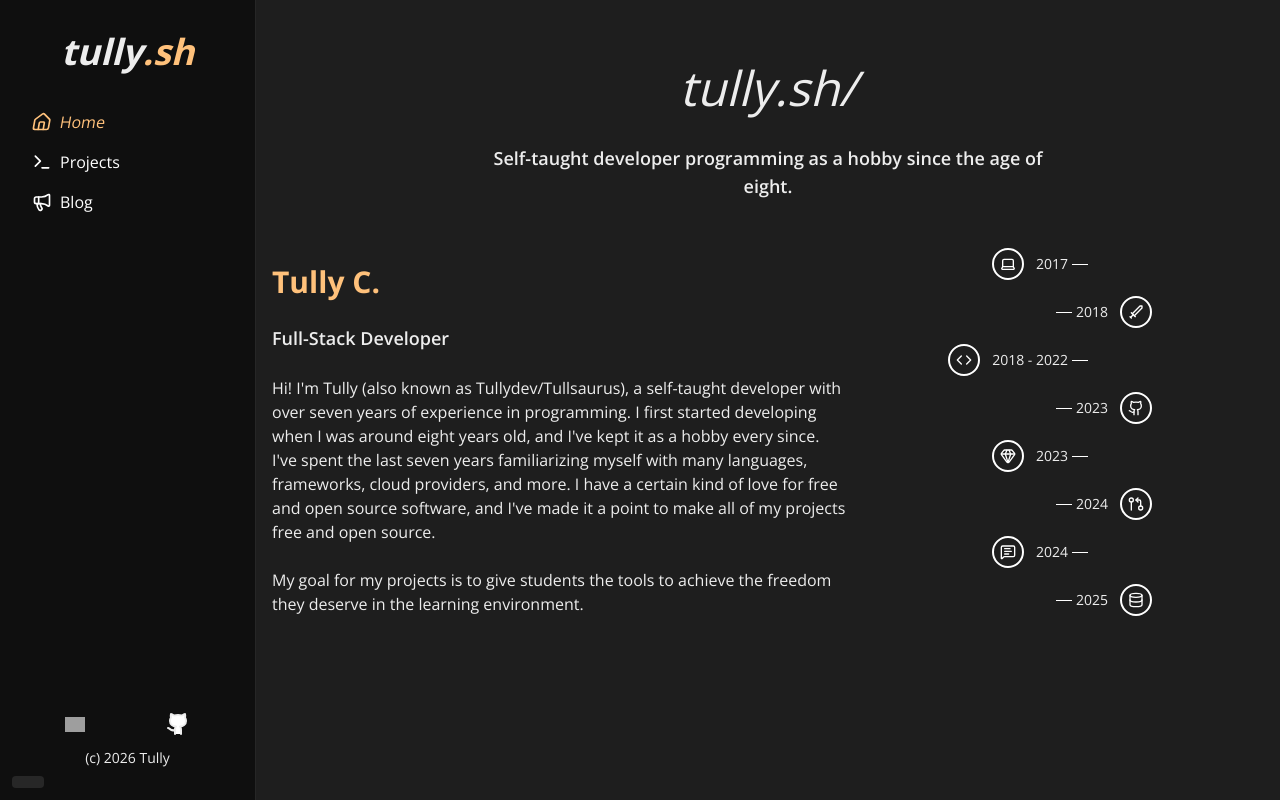
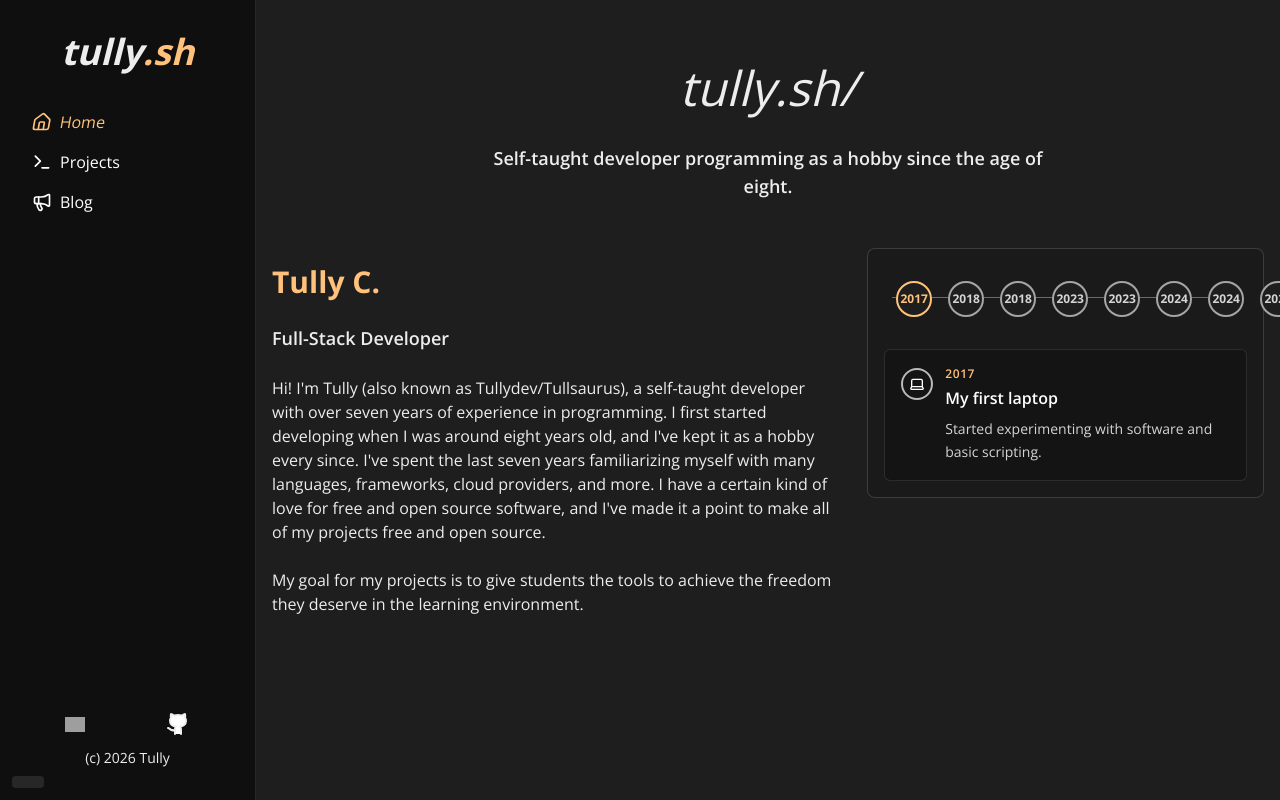
Before and after one commit to Tullysaurus/tully.sh, a Next.js app: page / in a window 1280 px wide. Built offline with nearby package versions, Linux system fonts and the light colour scheme; grey boxes are pictures that could not be loaded.

Commit message:
Fix timeline

```diff
--- a/src/app/(main)/(default)/(home)/page.tsx
+++ b/src/app/(main)/(default)/(home)/page.tsx
@@ -1,7 +1,66 @@
-import TimelineElement from "@/components/timeline-element";
+import Timeline from "@/components/timeline";
 import { Code, Database, Gem, Github, GitPullRequestArrow, Laptop, MessageSquareText, Sword } from "lucide-react";
 
 export default function Home() {
+  const timelineItems = [
+    {
+      id: "2017",
+      period: "2017",
+      title: "My first laptop",
+      details: "Started experimenting with software and basic scripting.",
+      icon: <Laptop className="h-4 w-4 text-white" />,
+    },
+    {
+      id: "2018-cn",
+      period: "2018",
+      title: "Joined Code Ninjas",
+      details: "Built confidence by shipping small projects consistently.",
+      icon: <Sword className="h-4 w-4 text-white" />,
+    },
+    {
+      id: "2018-2022",
+      period: "2018-2022",
+      title: "Explored many languages",
+      details: "Worked across multiple stacks and learned fundamentals deeply.",
+      icon: <Code className="h-4 w-4 text-white" />,
+    },
+    {
+      id: "2023-gh",
+      period: "2023",
+      title: "Joined GitHub",
+      details: "Started publishing code publicly and collaborating in the open.",
+      icon: <Github className="h-4 w-4 text-white" />,
+    },
+    {
+      id: "2023-next",
+      period: "2023",
+      title: "Built with Next.js",
+      details: "Moved into full-stack web apps and better deployment workflows.",
+      icon: <Gem className="h-4 w-4 text-white" />,
+    },
+    {
+      id: "2024-repo",
+      period: "2024",
+      title: "First repository launch",
+      details: "Started releasing polished, reusable project code.",
+      icon: <GitPullRequestArrow className="h-4 w-4 text-white" />,
+    },
+    {
+      id: "2024-scratch",
+      period: "2024",
+      title: "Scratch clone project",
+      details: "Shipped a larger product-style app with real user workflows.",
+      icon: <MessageSquareText className="h-4 w-4 text-white" />,
+    },
+    {
+      id: "2025-aws",
+      period: "2025",
+      title: "Learned AWS",
+      details: "Expanded into cloud infra and production deployment patterns.",
+      icon: <Database className="h-4 w-4 text-white" />,
+    },
+  ];
+
   return (
     <div className="mx-auto flex w-full max-w-6xl flex-col items-center gap-8 px-4 pb-10 pt-10 lg:pt-16">
       <h1 className="text-center text-4xl italic font-light sm:text-5xl">tully.sh/</h1>
@@ -24,15 +83,8 @@ export default function Home() {
             in the learning environment.
           </p>
         </div>
-        <div className="relative h-fit w-full min-h-[10vh] flex flex-col gap-4 lg:w-2/5 lg:after:absolute lg:after:left-1/2 lg:after:top-1 lg:after:z-[-1] lg:after:h-[39vh] lg:after:w-px lg:after:rounded-full lg:after:border-white lg:after:bg-white">
-            <TimelineElement side="l" text="2017" hover="My first laptop" icon={<Laptop className="w-4 h-4 text-white"/>}/>
-            <TimelineElement side="r" text="2018" hover="Joined Code ninjas" icon={<Sword className="w-4 h-4 text-white"/>}/>
-            <TimelineElement side="l" text="2018 - 2022" hover="Misc. languages" icon={<Code className="w-4 h-4 text-white"/>}/>
-            <TimelineElement side="r" text="2023" hover="Joined Github" icon={<Github className="w-4 h-4 text-white"/>}/>
-            <TimelineElement side="l" text="2023" hover="Next.JS" icon={<Gem className="w-4 h-4 text-white"/>}/>
-            <TimelineElement side="r" text="2024" hover="First repository" icon={<GitPullRequestArrow className="w-4 h-4 text-white"/>}/>
-            <TimelineElement side="l" text="2024" hover="Scratch Clone" icon={<MessageSquareText className="w-4 h-4 text-white"/>}/>
-            <TimelineElement side="r" text="2025" hover="Learned AWS" icon={<Database className="w-4 h-4 text-white"/>}/>
+        <div className="h-fit w-full lg:w-2/5">
+            <Timeline items={timelineItems} />
         </div>
       </div>
     </div>
--- a/src/components/timeline-element.tsx
+++ b/src/components/timeline-element.tsx
@@ -15,31 +15,41 @@ export default function TimelineElement({
 }: TimelineElementProps) {
   const isRight = side === "r";
 
-  const containerClasses = [
-    "flex w-full items-center gap-3",
-    "md:h-8 md:flex-row md:justify-end",
-    isRight ? "md:flex-row-reverse md:pl-[calc(50%-16px)]" : "md:pr-[calc(50%-16px)]",
-  ].join(" ");
-
-  const contentClasses = [
-    "group relative flex h-full w-fit cursor-pointer items-center",
-    "md:after:absolute md:after:top-1/2 md:after:h-px md:after:w-4 md:after:bg-white",
-    isRight ? "md:justify-start md:after:left-0" : "md:justify-end md:after:right-0",
-  ].join(" ");
-
-  const paddingClass = isRight ? "md:pl-5" : "md:pr-5";
-
   return (
-    <div className={containerClasses}>
-      <div className="h-8 w-8 rounded-full border-2 border-white bg-background flex items-center justify-center">
-        {icon}
-      </div>
-      <div className={contentClasses}>
-        <div className={paddingClass}>
+    <>
+      <div className="flex w-full items-center gap-3 pl-0 lg:hidden">
+        <div className="flex h-8 w-8 shrink-0 items-center justify-center rounded-full border-2 border-white bg-background">
+          {icon}
+        </div>
+        <div className="group relative min-w-0 cursor-pointer">
           <div className="text-sm group-hover:hidden">{text}</div>
           <div className="hidden text-sm group-hover:block">{hover}</div>
         </div>
       </div>
-    </div>
+
+      <div
+        className={
+          "hidden w-full items-center lg:flex " +
+          (isRight
+            ? "justify-start pl-[calc(50%-16px)]"
+            : "flex-row-reverse justify-end pr-[calc(50%-16px)]")
+        }
+      >
+        <div className="flex h-8 w-8 shrink-0 items-center justify-center rounded-full border-2 border-white bg-background">
+          {icon}
+        </div>
+        <div
+          className={
+            "group relative cursor-pointer " +
+            (isRight
+              ? "pl-5 before:absolute before:left-0 before:top-1/2 before:h-px before:w-4 before:-translate-y-1/2 before:bg-white"
+              : "pr-5 before:absolute before:right-0 before:top-1/2 before:h-px before:w-4 before:-translate-y-1/2 before:bg-white")
+          }
+        >
+          <div className="text-sm group-hover:hidden">{text}</div>
+          <div className="hidden text-sm group-hover:block">{hover}</div>
+        </div>
+      </div>
+    </>
   );
 }
--- /dev/null
+++ b/src/components/timeline.tsx
@@ -0,0 +1,95 @@
+"use client";
+
+import { useMemo, useState } from "react";
+import type { ReactElement } from "react";
+
+type TimelineItem = {
+  id: string;
+  period: string;
+  title: string;
+  details: string;
+  icon: ReactElement;
+};
+
+function getYear(period: string) {
+  const match = period.match(/\d{4}/);
+  return match ? match[0] : period;
+}
+
+export default function Timeline({ items }: { items: TimelineItem[] }) {
+  const [activeId, setActiveId] = useState(items[0]?.id ?? "");
+  const activeItem = useMemo(
+    () => items.find((item) => item.id === activeId) ?? items[0],
+    [activeId, items],
+  );
+
+  return (
+    <div className="w-full">
+      <div className="relative pl-8 lg:hidden">
+        <div className="absolute bottom-2 left-4 top-2 w-px bg-white/35" />
+        <div className="flex flex-col gap-2">
+          {items.map((item) => (
+            <article key={item.id} className="relative rounded-md border border-white/15 bg-[#1a1a1a] px-3 py-2">
+              <div className="absolute left-4 top-4 z-10 flex h-7 w-7 -translate-x-1/2 items-center justify-center rounded-full border-2 border-white bg-background">
+                {item.icon}
+              </div>
+              <div className="pl-4">
+                <p className="text-xs font-semibold uppercase tracking-wider text-[#FFC17B]">{item.period}</p>
+                <h3 className="mt-0.5 text-sm font-semibold text-white sm:text-base">{item.title}</h3>
+                <p className="mt-1 text-xs leading-relaxed text-neutral-300 sm:text-sm">{item.details}</p>
+              </div>
+            </article>
+          ))}
+        </div>
+      </div>
+
+      <div className="hidden lg:block">
+        <div className="rounded-lg border border-white/15 bg-[#1a1a1a] p-4">
+          <div className="relative px-2 pb-8 pt-4">
+            <div className="absolute left-2 right-2 top-8 h-px bg-white/35" />
+            <div className="relative flex items-center justify-between gap-2">
+              {items.map((item) => {
+                const isActive = item.id === activeItem?.id;
+                return (
+                  <button
+                    key={item.id}
+                    type="button"
+                    onClick={() => setActiveId(item.id)}
+                    className={
+                      "group flex flex-col items-center gap-2 bg-transparent px-1 text-center cursor-pointer transition-colors " +
+                      (isActive ? "text-[#FFC17B]" : "text-neutral-300 hover:text-white")
+                    }
+                  >
+                    <span
+                      className={
+                        "z-10 flex h-9 w-9 items-center justify-center rounded-full border-2 bg-background text-xs font-bold transition-colors " +
+                        (isActive ? "border-[#FFC17B]" : "border-white/60")
+                      }
+                    >
+                      {getYear(item.period)}
+                    </span>
+                  </button>
+                );
+              })}
+            </div>
+          </div>
+
+          {activeItem && (
+            <div className="rounded-md border border-white/10 bg-black/20 p-4">
+              <div className="flex items-start gap-3">
+                <div className="mt-0.5 flex h-8 w-8 shrink-0 items-center justify-center rounded-full border-2 border-white/70">
+                  {activeItem.icon}
+                </div>
+                <div>
+                  <p className="text-xs font-semibold uppercase tracking-wider text-[#FFC17B]">{activeItem.period}</p>
+                  <h3 className="mt-1 text-base font-semibold text-white">{activeItem.title}</h3>
+                  <p className="mt-2 text-sm leading-relaxed text-neutral-300">{activeItem.details}</p>
+                </div>
+              </div>
+            </div>
+          )}
+        </div>
+      </div>
+    </div>
+  );
+}
```
